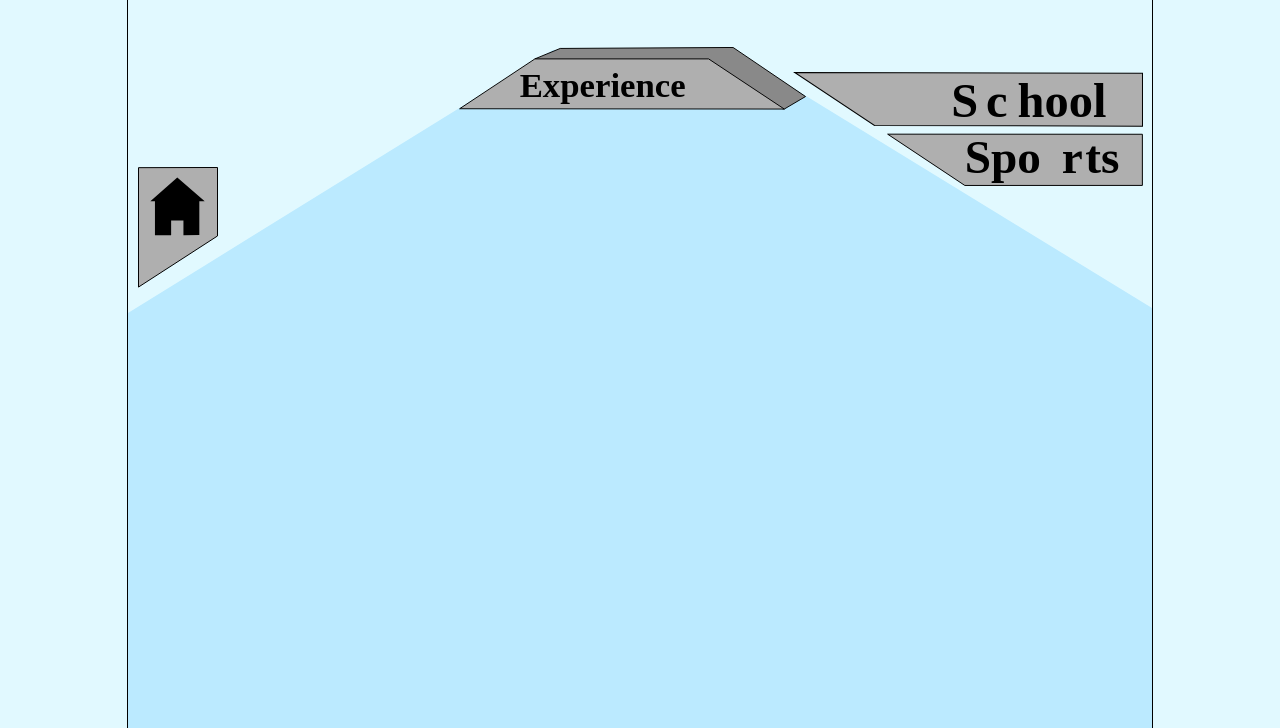
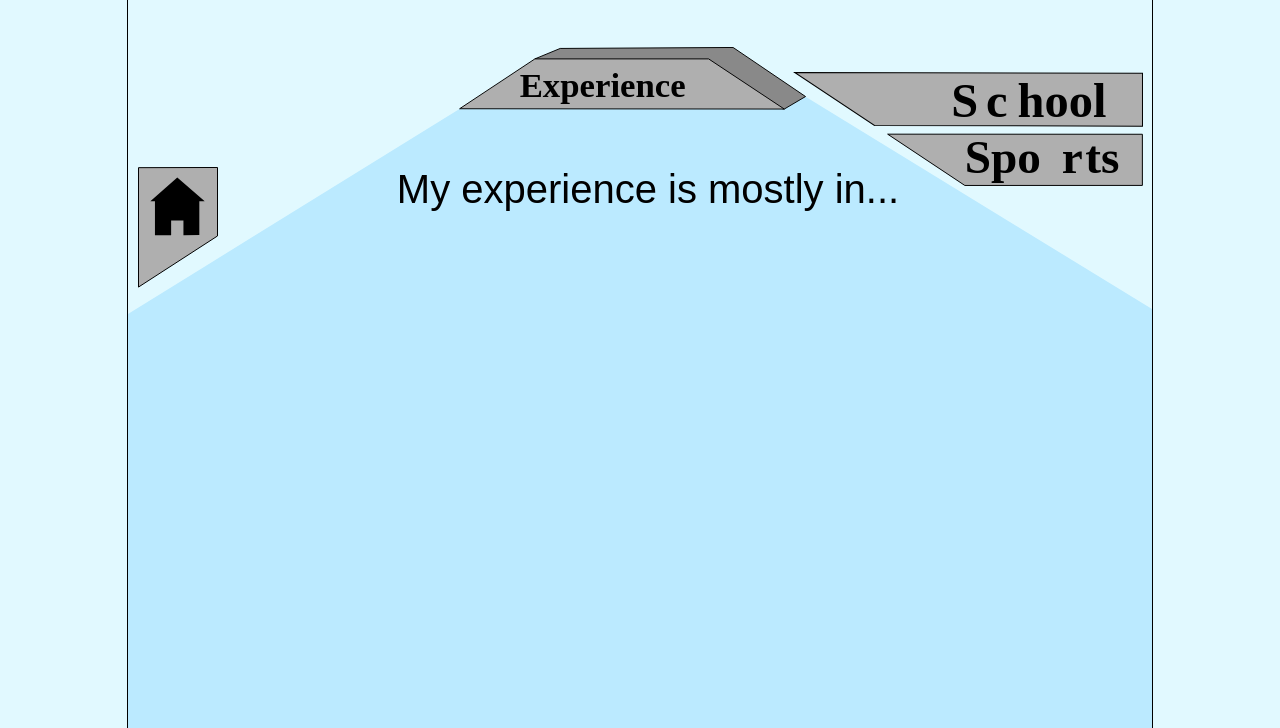
Before and after one commit to samgutz08/Portfolio-2026, a plain HTML site: page index.html in a window 1280 px wide. Shown: the part 752-1480 px from the top of the page. Drawn offline with Linux system fonts and the light colour scheme.

Commit message:
7th commit

```diff
--- a/css/Portfolio.css
+++ b/css/Portfolio.css
@@ -58,21 +58,7 @@ html {
     position: relative;
     z-index: 10;
 }
-.hexagon {
-    width: 1024px;
-    aspect-ratio: 0.866; /* Correct ratio for a regular hexagon */
-    background: #bbeaff;
-    /* Coordinates for the 6 points of the hexagon */
-    clip-path: polygon(
-    425px 2px,
-    600px 0px,
-    1024px 260px,
-    1024px 2000px,
-    0px 2000px,
-    0px 265px
-    );
-    margin-top: -143px;
-  }
+
 
 #home-button {
     height: 10px;
@@ -87,7 +73,6 @@ html {
     margin-top: -105px;
 }
 #sports-button-LEVEL-experience {
-    height: px;
     width: 260px;
     margin-left: 758px;
     margin-top: 50px;
@@ -98,9 +83,29 @@ html {
          url('arial_black-webfont.woff') format('woff');
     font-weight: normal;
     font-style: normal;
+}
+.hexagon {
+    width: 1024px;
+    aspect-ratio: 0.866; /* Correct ratio for a regular hexagon */
+    background: #bbeaff;
+    /* Coordinates for the 6 points of the hexagon */
+    clip-path: polygon(
+    425px 2px,
+    600px 0px,
+    1024px 260px,
+    1024px 2000px,
+    0px 2000px,
+    0px 265px
+    );
+    margin-top: -158px;
+    position: relative;
+  }
+#first-ptag {
+    position: absolute;
+    top: 100px;
+    left: 520px;
+    transform: translate(-50%, -50%);
+    z-index: 100;
+    font-size: 40px
 
 }
-
-#first-ptag {
-
-}
--- a/index.html
+++ b/index.html
@@ -50,11 +50,17 @@
             <img src="sports-button-experience-level.svg" alt="sportsbutton-experience-level">
         </div>
     <!-- big blue experience level -->
-        <div class="hexagon"></div>
-    <!-- info of experience level -->
-    <p id="first-ptag" class="Not-bold">
-        My experience is mostly in...
-    </p>
+        <div class="hexagon">
+            <!-- info of experience level -->
+            <p id="first-ptag" class="Not-bold" style="font-family: Arial, Helvetica, sans-serif; ">
+                My experience is mostly in...
+            </p>
+            <p id="software-Ptag" class="Bold">
+                Sofware Skills
+            </p>
+        </div>
+
+
 
 
 
```
